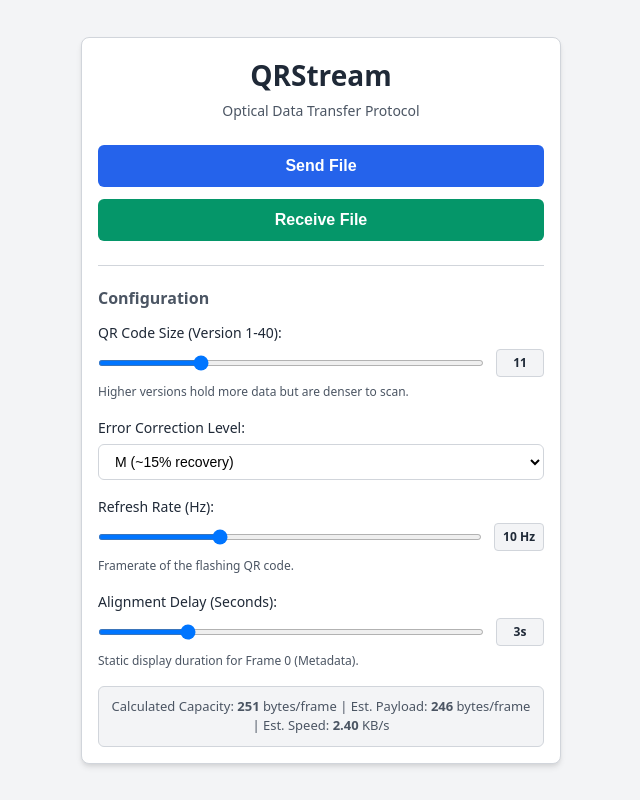
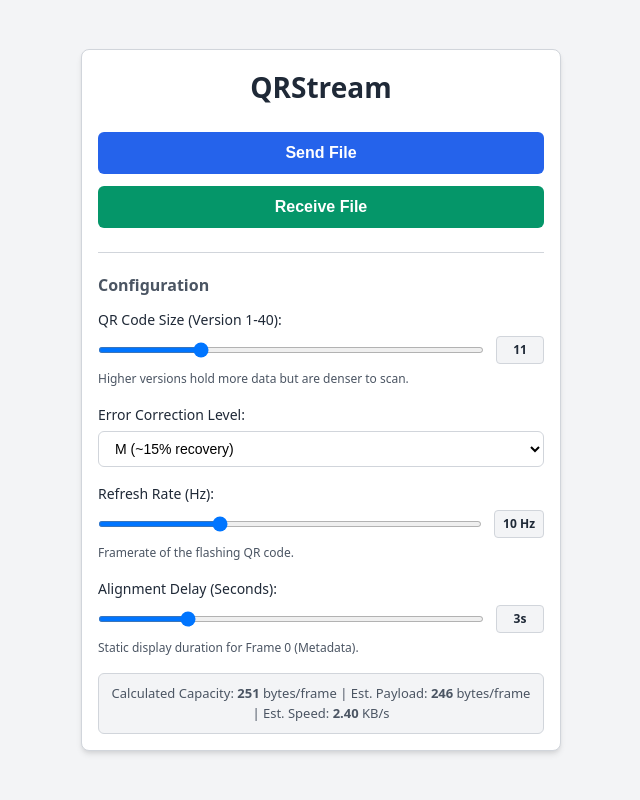
Before and after one commit to Indivicivet/qrstream, a plain HTML site: page index.html in a window 1280 px wide. Shown: the whole page, without its empty margins (319-959 px from the left). Drawn offline with nearby package versions, Linux system fonts and the light colour scheme.

Commit message:
remove the subtitle we don't need that

```diff
--- a/index.html
+++ b/index.html
@@ -11,7 +11,6 @@
     <!-- Header -->
     <header class="app-header">
       <h1>QRStream</h1>
-      <p class="subtitle">Optical Data Transfer Protocol</p>
     </header>
 
     <!-- Main Screen -->
```
